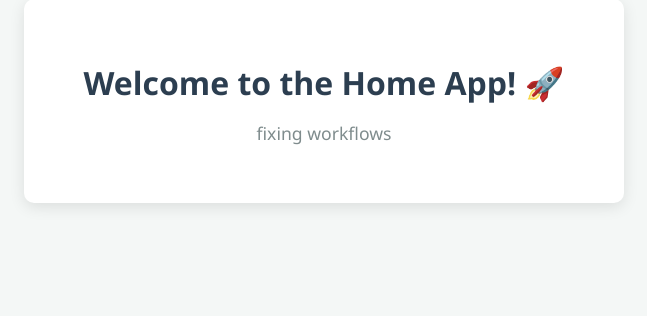
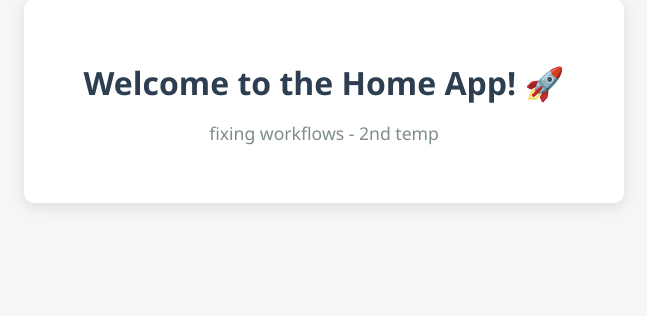
Before and after one commit to syacode/Secure-Pipeline, a Django app: page / in a window 1280 px wide. Shown: the part 299-615 px from the top of the page, without its empty margins (316-963 px from the left). Run offline with Django 4.2, Linux system fonts and the light colour scheme.

```diff
--- a/Website/Home/templates/Home/index.html
+++ b/Website/Home/templates/Home/index.html
@@ -34,7 +34,7 @@
 <body>
     <div class="welcome-card">
         <h1>Welcome to the Home App! 🚀</h1>
-        <p>fixing workflows</p>
+        <p>fixing workflows - 2nd temp</p>
 
 
     </div>
```
